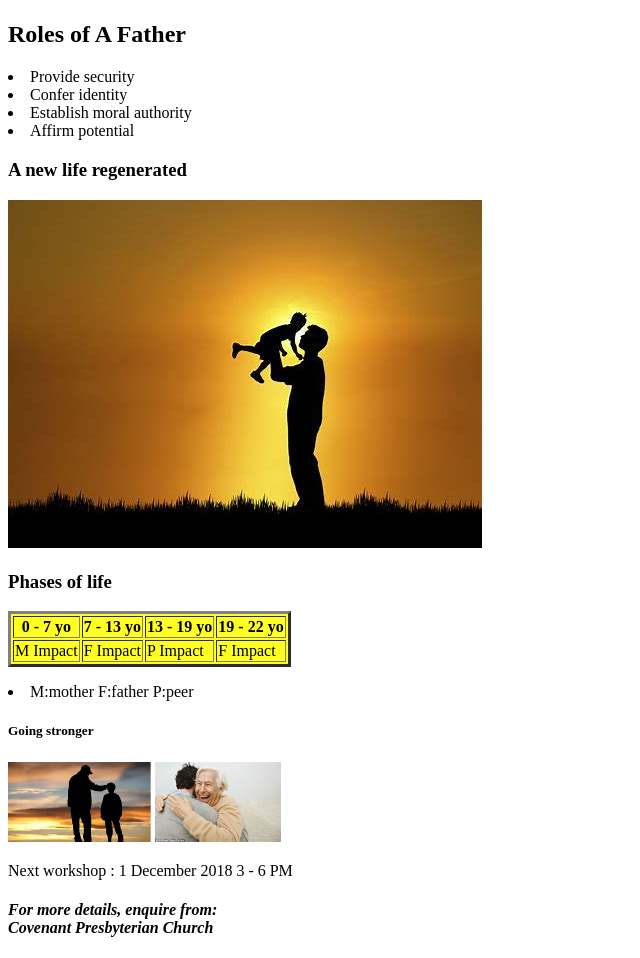
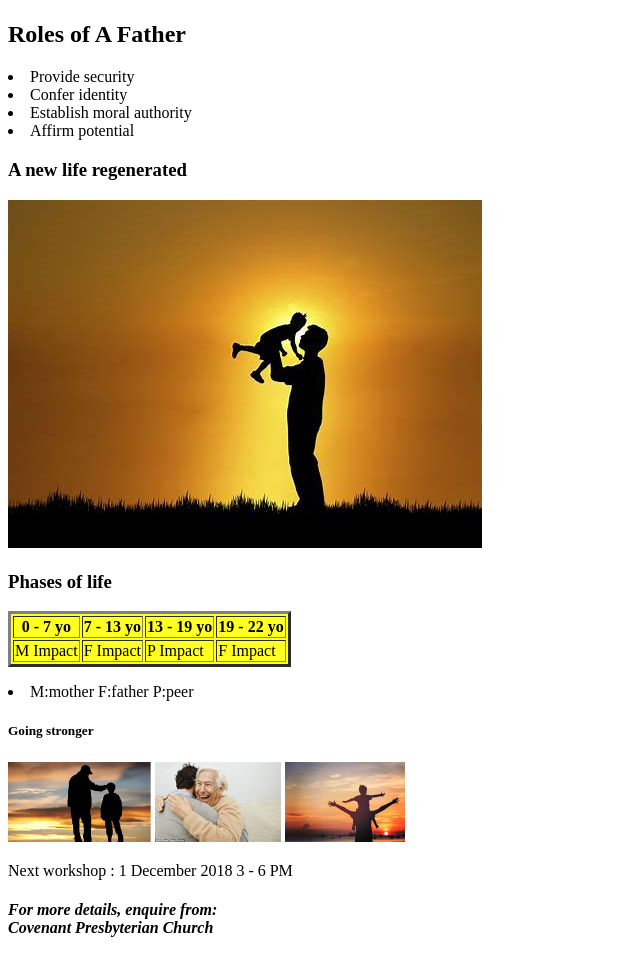
Before and after one commit to Fieldwork3/Fieldwork3.github.io, a plain HTML site: page index.html in a window 1280 px wide. Shown: the whole page, without its empty margins (0-640 px from the left). Drawn offline with Linux system fonts and the light colour scheme.

Commit message:
Draft 1124a

```diff
--- a/index.html
+++ b/index.html
@@ -40,6 +40,7 @@
         <h5>Going stronger</h5>
    <img src="image/father pre-teen.jpg" height="80" alt="">
     <img src="image/old father.jpg" height="80" alt="">
+    <img src="image/father embrace.jpg" height="80" alt="">
         <p>Next workshop : 1 December 2018   3 - 6 PM</p>
     <h4>
             <address>
```
